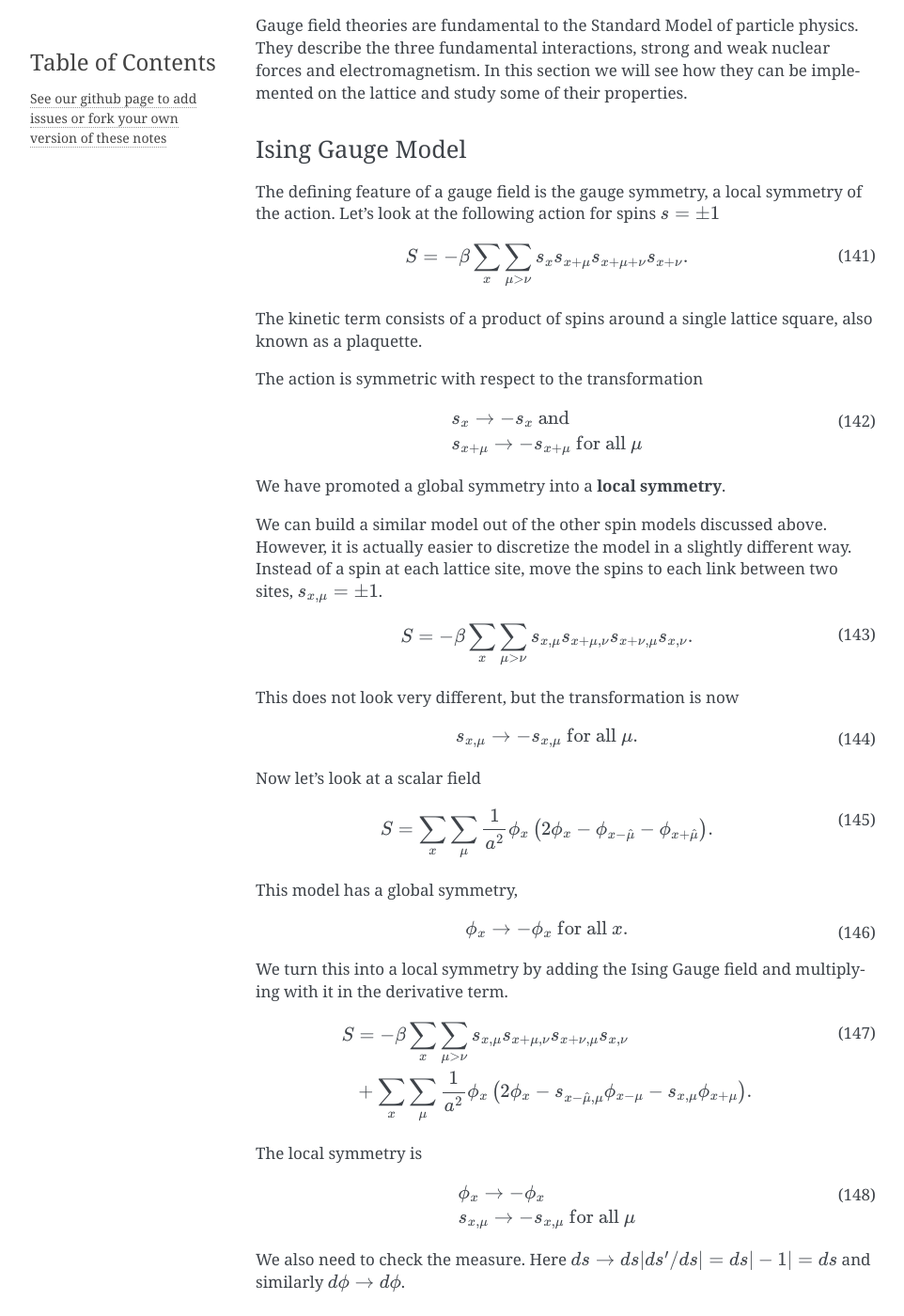
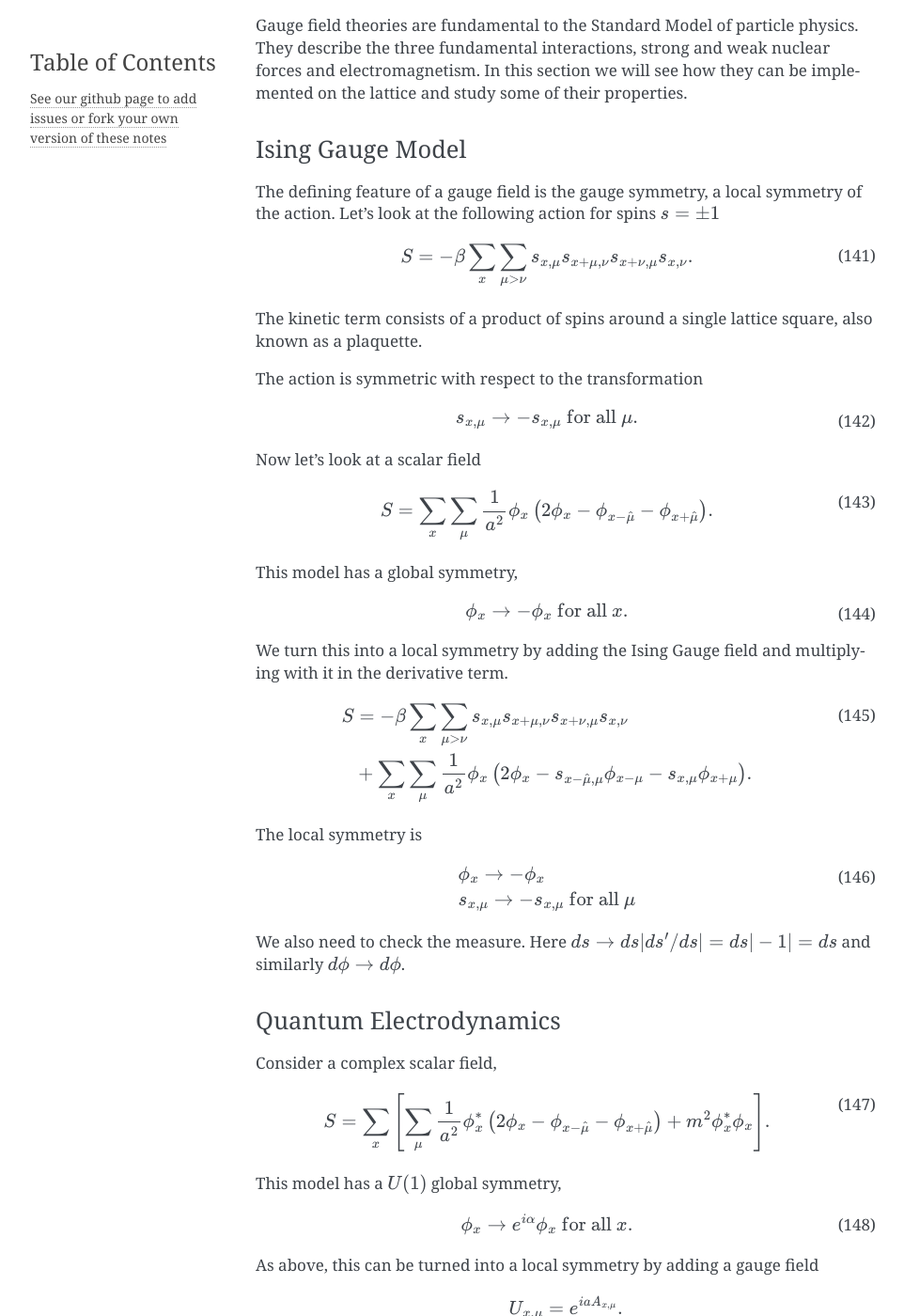
Before and after one commit to rantahar/Lattice-Field-Theory, a Sphinx documentation site: the page built from source/index.rst, in a window 1280 px wide and 1400 px high, scrolled down 35671 px. Shown: the whole window at 94% size, without its empty margins (148-1110 px from the left). Built offline with Sphinx 7.4.7, drawn with Linux system fonts in a browser that asks for light colours; pages that are not in the unit, such as notebooks, are missing from menus; some of the changed text lies outside the part shown.

Commit message:
Quick fix to broken gauge example

```diff
--- a/source/index.rst
+++ b/source/index.rst
@@ -1775,31 +1775,13 @@ The defining feature of a gauge field is the gauge symmetry, a local symmetry of
 the action. Let's look at the following action for spins :math:`s = \pm 1`
 
 .. math::
-   S = -\beta \sum_x \sum_{\mu>\nu} s_x s_{x+\mu} s_{x+\mu+\nu} s_{x+\nu}.
+   S = -\beta \sum_x \sum_{\mu>\nu} s_{x,\mu} s_{x+\mu,\nu} s_{x+\nu, \mu} s_{x,\nu}.
    :label:
 
 The kinetic term consists of a product of spins around a single lattice square,
 also known as a plaquette.
 
 The action is symmetric with respect to the transformation
-
-.. math::
-   &s_x \to -s_x \textrm{ and} \\
-   &s_{x+\mu} \to -s_{x+\mu} \textrm{ for all } \mu
-   :label:
-
-We have promoted a global symmetry into a **local symmetry**.
-
-We can build a similar model out of the other spin models discussed above.
-However, it is actually easier to discretize the model in a slightly different
-way. Instead of a spin at each lattice site, move the spins to each link between
-two sites, :math:`s_{x,\mu} = \pm 1`.
-
-.. math::
-   S = -\beta \sum_x \sum_{\mu>\nu} s_{x,\mu} s_{x+\mu,\nu} s_{x+\nu, \mu} s_{x,\nu}.
-   :label:
-
-This does not look very different, but the transformation is now
 
 .. math::
    s_{x,\mu} \to -s_{x,\mu} \textrm{ for all } \mu.
```
